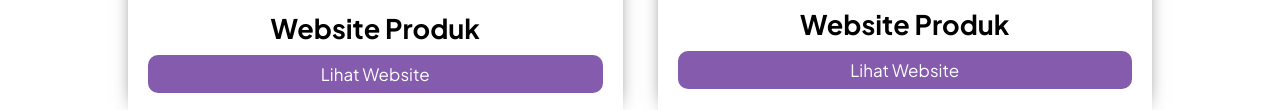
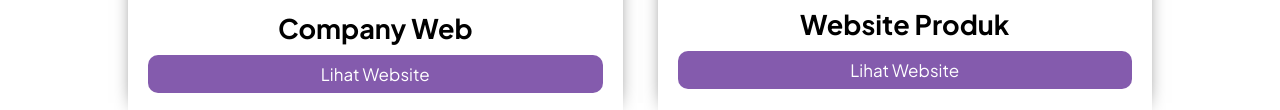
Before and after one commit to trya026/my-web, a plain HTML site: page index.html in a window 1280 px wide. Shown: the part 1816-1926 px from the top of the page. Drawn offline with Linux system fonts and the light colour scheme.

Commit message:
Update index.html

```diff
--- a/index.html
+++ b/index.html
@@ -75,7 +75,7 @@
           </div>
           <div class="box">
             <img src="gambar/proyek2.avif" alt="">
-            <h3>Website Produk</h3>
+            <h3>Company Web</h3>
             <a href="https://trya026.github.io/company-website/">Lihat Website</a>
           </div>
           <div class="box">
```
